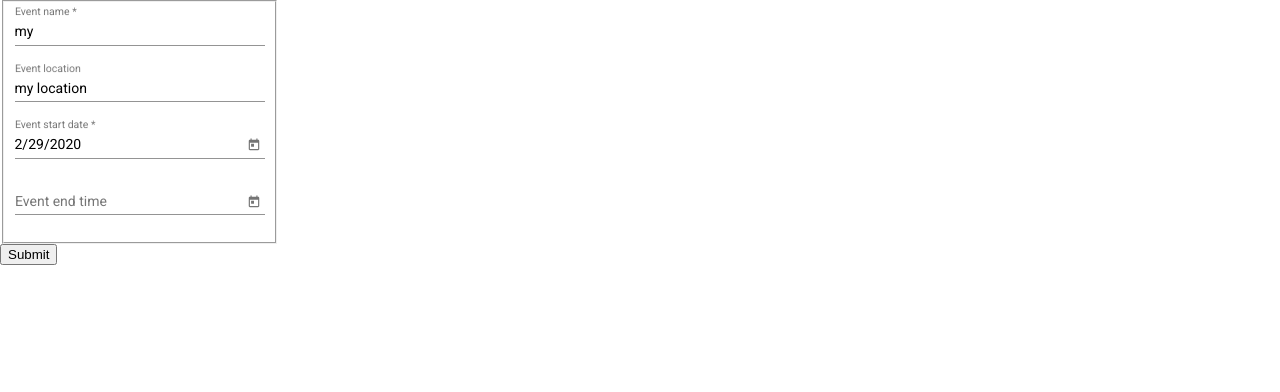
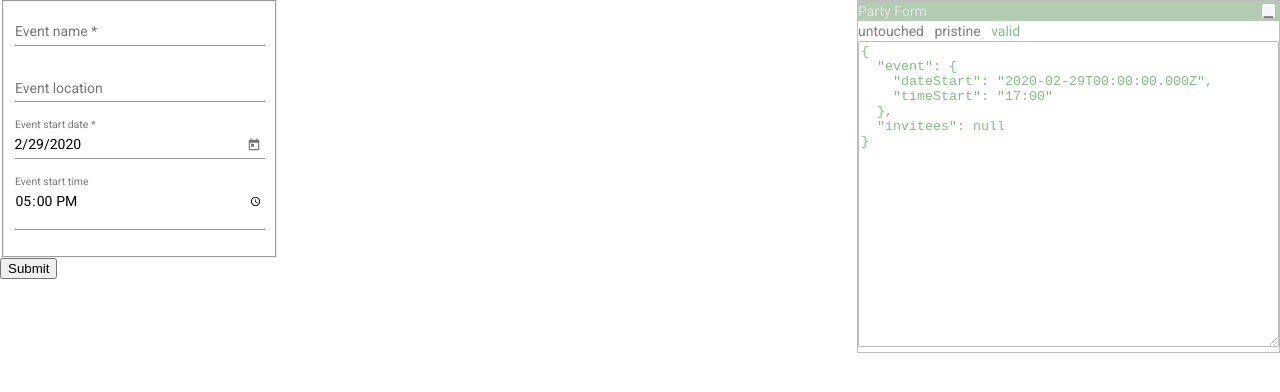
Before and after one commit to gparlakov/forms-typed, an Angular app: page / in a window 1280 px wide. Shown: the top 392 px of the page. Built offline with nearby package versions, Linux system fonts and the light colour scheme.

Commit message:
Add default event form value Replace dateEnd with event start time Show the form using show-form component

```diff
--- a/src/app/event-form/event-form.component.html
+++ b/src/app/event-form/event-form.component.html
@@ -1,12 +1,12 @@
 <fieldset [formGroup]="form">
   <mat-form-field>
     <mat-label>Event name</mat-label>
-    <input matInput formControlName="eventName" required />
+    <input type="text" matInput formControlName="eventName" required />
     <mat-error>Event name is required</mat-error>
   </mat-form-field>
   <mat-form-field>
     <mat-label>Event location</mat-label>
-    <input matInput formControlName="location" />
+    <input type="text" matInput formControlName="location" />
   </mat-form-field>
   <mat-form-field>
     <mat-label>Event start date</mat-label>
@@ -16,9 +16,7 @@
     <mat-error>Please provide start date</mat-error>
   </mat-form-field>
   <mat-form-field>
-    <mat-label>Event end time</mat-label>
-    <input matInput formControlName="dateEnd" [matDatepicker]="dateEndPicker" />
-    <mat-datepicker-toggle matSuffix [for]="dateEndPicker"></mat-datepicker-toggle>
-    <mat-datepicker #dateEndPicker></mat-datepicker>
+    <mat-label>Event start time</mat-label>
+    <input matInput type="time" formControlName="timeStart"  />
   </mat-form-field>
 </fieldset>
--- a/src/app/event-form/event-form.component.ts
+++ b/src/app/event-form/event-form.component.ts
@@ -1,7 +1,9 @@
 import { Component, OnInit, Optional, Self } from '@angular/core';
-import { ControlValueAccessor, FormControl, NgControl, Validators } from '@angular/forms';
+import { ControlValueAccessor, NgControl, Validators } from '@angular/forms';
 import { typedFormGroup, forEachControlIn, typedFormControl } from '../shared/forms-util';
-import { EventForm } from './event-form.model';
+import { EventForm, eventDefault } from './event-form.model';
+
+const { dateStart: defaultDateStart, timeStart: defaultTimeStart } = eventDefault();
 
 @Component({
   selector: 'fty-event-form',
@@ -10,10 +12,10 @@ import { EventForm } from './event-form.model';
 })
 export class EventFormComponent implements OnInit, ControlValueAccessor {
   form = typedFormGroup<EventForm>({
-    eventName: new FormControl(null, Validators.required),
-    location: typedFormControl('1'),
-    dateStart: typedFormControl(new Date()),
-    dateEnd: typedFormControl()
+    eventName: typedFormControl<string>(undefined, Validators.required),
+    location: typedFormControl(),
+    dateStart: typedFormControl(defaultDateStart),
+    timeStart: typedFormControl(defaultTimeStart)
   });
   callingOnTouchFromBelow: boolean;
 
--- a/src/app/event-form/event-form.model.ts
+++ b/src/app/event-form/event-form.model.ts
@@ -2,5 +2,13 @@ export interface EventForm {
   eventName: string;
   location: string;
   dateStart: Date;
-  dateEnd: Date;
+  timeStart: string;
 }
+
+export function eventDefault() {
+  const now = new Date();
+  return {
+    dateStart: new Date(now.getFullYear(), now.getMonth(), now.getDate()),
+    timeStart: '17:00'
+  } as EventForm;
+}
--- a/src/app/party-form/party-form.component.html
+++ b/src/app/party-form/party-form.component.html
@@ -3,3 +3,5 @@
   <fty-event-form formControlName="event"></fty-event-form>
   <button matButton type="submit">Submit</button>
 </form>
+
+<fty-show-form-control [control]="form" name="Party Form"></fty-show-form-control>
--- a/src/app/party-form/party-form.component.ts
+++ b/src/app/party-form/party-form.component.ts
@@ -2,14 +2,12 @@ import { Component, OnInit } from '@angular/core';
 import {
   typedFormGroup,
   forEachControlIn,
-  TypedFormControl,
-  TypedFormGroup,
   typedFormControl
 } from '../shared/forms-util';
 import { PartyForm } from './party-form.model';
-import { FormControl, FormGroup } from '@angular/forms';
+import { FormControl } from '@angular/forms';
 import { take } from 'rxjs/operators';
-import { EventForm } from '../event-form/event-form.model';
+import {  eventDefault } from '../event-form/event-form.model';
 
 @Component({
   selector: 'fty-party-form',
@@ -18,21 +16,18 @@ import { EventForm } from '../event-form/event-form.model';
 })
 export class PartyFormComponent implements OnInit {
   form = typedFormGroup<PartyForm>({
-    event: typedFormControl({
-      location: 'my location',
-      dateStart: new Date(),
-      eventName: 'my'
-    } as EventForm),
+    event: typedFormControl(eventDefault()),
     invitees: new FormControl()
   });
 
-  submitting = false;
+  private submitting = false;
 
   constructor() {}
 
   ngOnInit(): void {}
 
   onPartyFormSubmit() {
+    if (!this.submitting) {
       this.submitting = true;
 
       forEachControlIn(this.form).call('markAsTouched'); // to show validation
@@ -49,3 +44,4 @@ export class PartyFormComponent implements OnInit {
       }
     }
   }
+}
```
Lines whose indentation alone changed are shown as unchanged.
